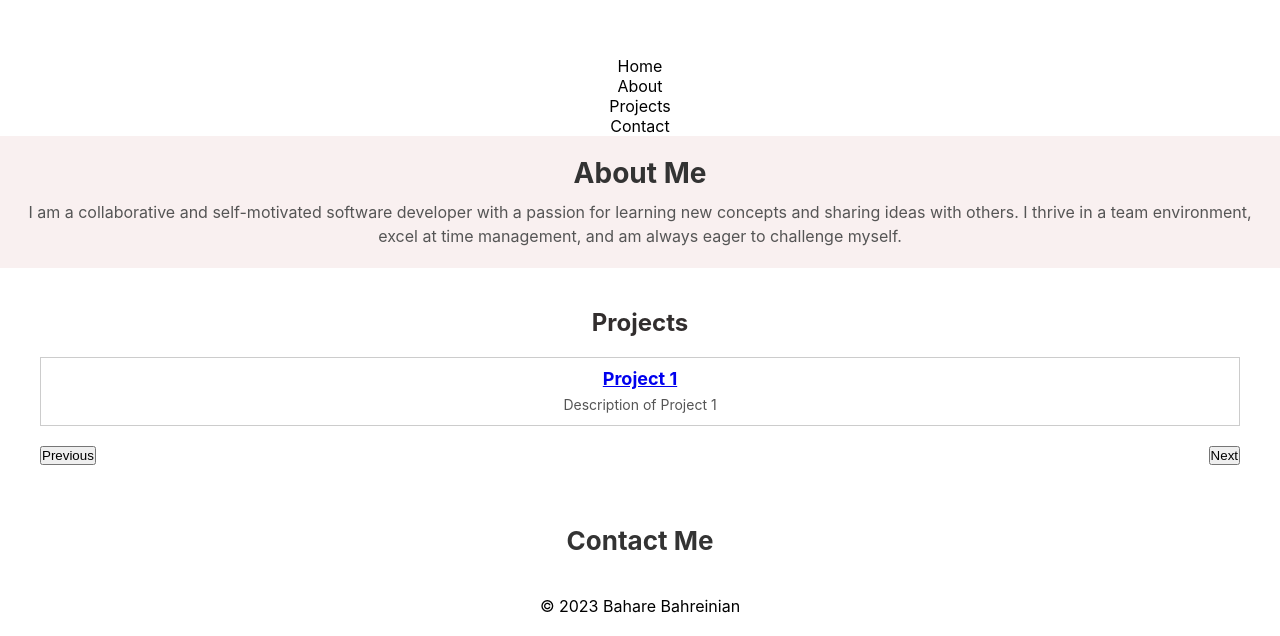
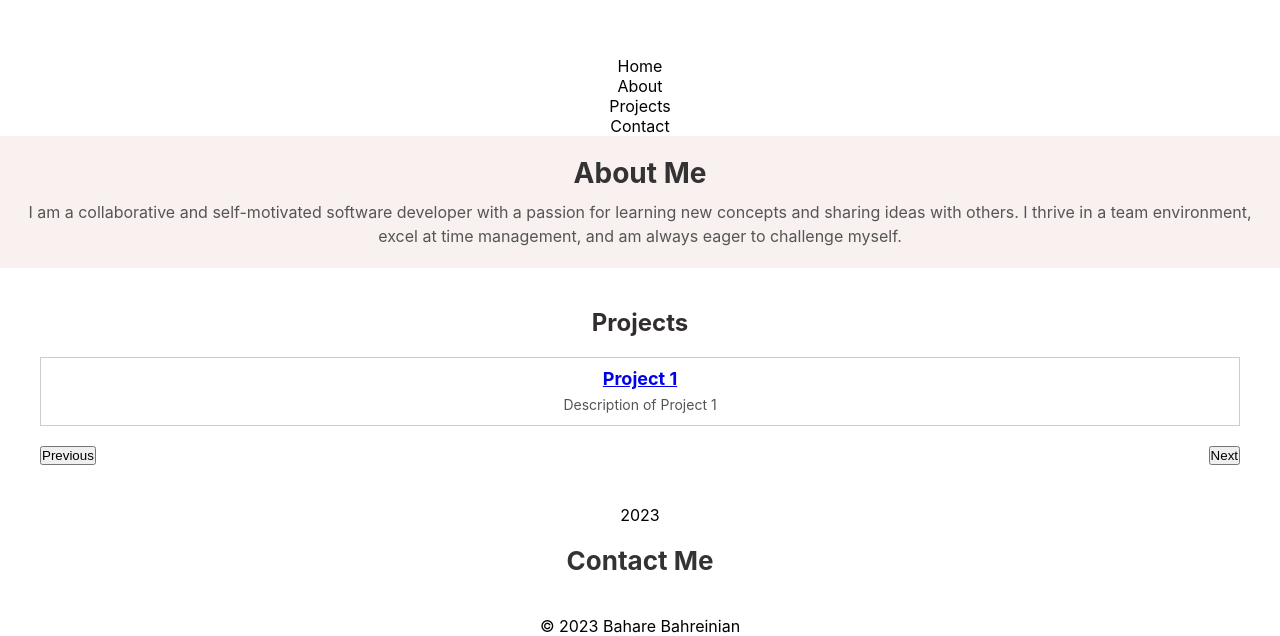
Before and after one commit to Bahare09/portfolio, a React (Create React App) app: page / in a window 1280 px wide. Shown: the part 1532-2168 px from the top of the page. Built offline with nearby package versions, Linux system fonts and the light colour scheme.

Commit message:
Update App.js

```diff
--- a/src/App.js
+++ b/src/App.js
@@ -13,6 +13,8 @@ function App() {
       <main>
         <AboutMe/>
         <Projects/>
+            <p> {new Date().getFullYear()} </p>
+
         <ContactForm/>
             </main>
       <footer>
```
